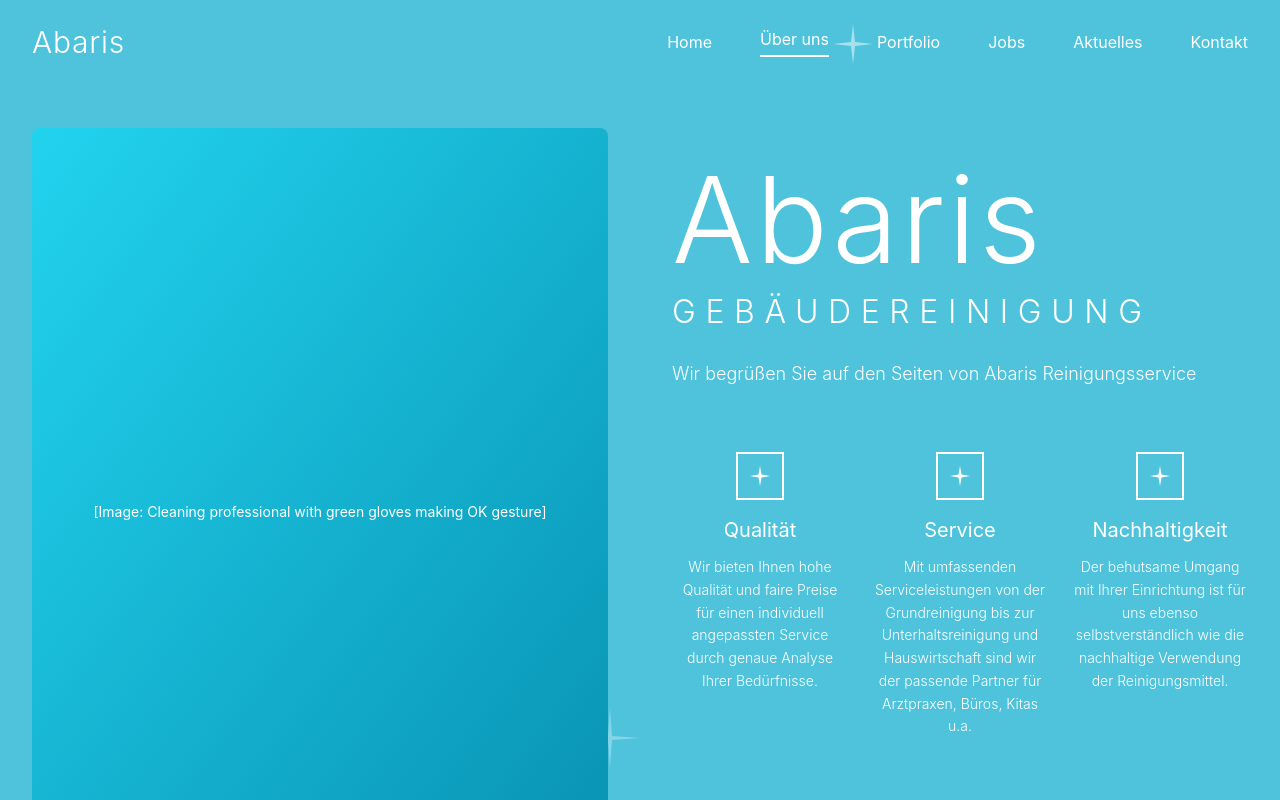
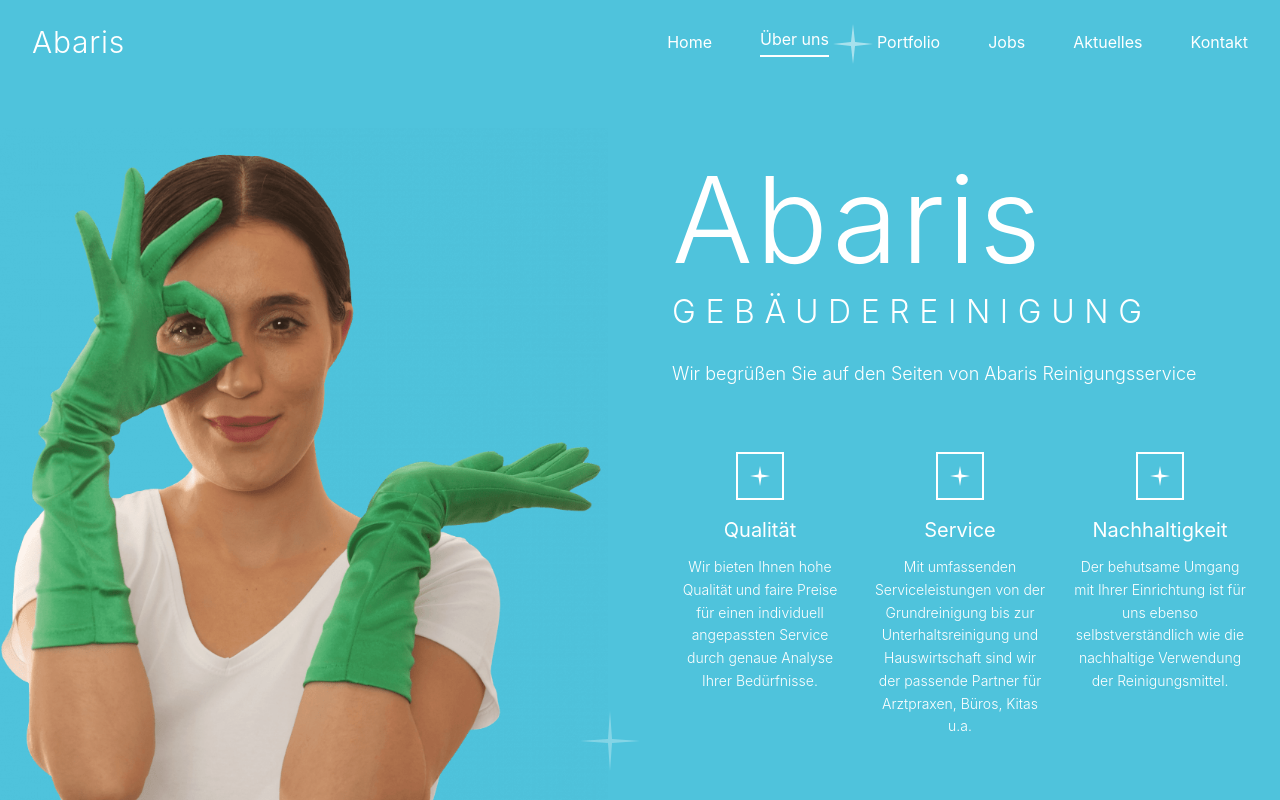
Before and after one commit to ecoezer/abaris, a React (Vite) app: page / in a window 1280 px wide. Shown: the top 800 px of the page. Built offline with nearby package versions, Linux system fonts and the light colour scheme.

Commit message:
Updated Hero.jsx

```diff
--- a/src/components/Hero.jsx
+++ b/src/components/Hero.jsx
@@ -16,12 +16,13 @@ function Hero() {
       <div className="max-w-7xl mx-auto px-8 pt-32 pb-16">
         <div className="grid grid-cols-2 gap-16 items-start">
           {/* Left side - Image */}
-          <div className="relative">
+          <div className="relative -ml-20">
             <div className="relative z-10">
-              {/* Placeholder for cleaning lady image */}
-              <div className="w-full aspect-[3/4] bg-gradient-to-br from-cyan-400 to-cyan-600 rounded-lg flex items-center justify-center text-white text-sm">
-                [Image: Cleaning professional with green gloves making OK gesture]
-              </div>
+              <img
+                src="/abaris-new-tinified-1-871x1024 (1).png"
+                alt="Abaris Cleaning Professional"
+                className="w-full h-auto object-contain"
+              />
             </div>
 
             {/* Decorative star */}
```
